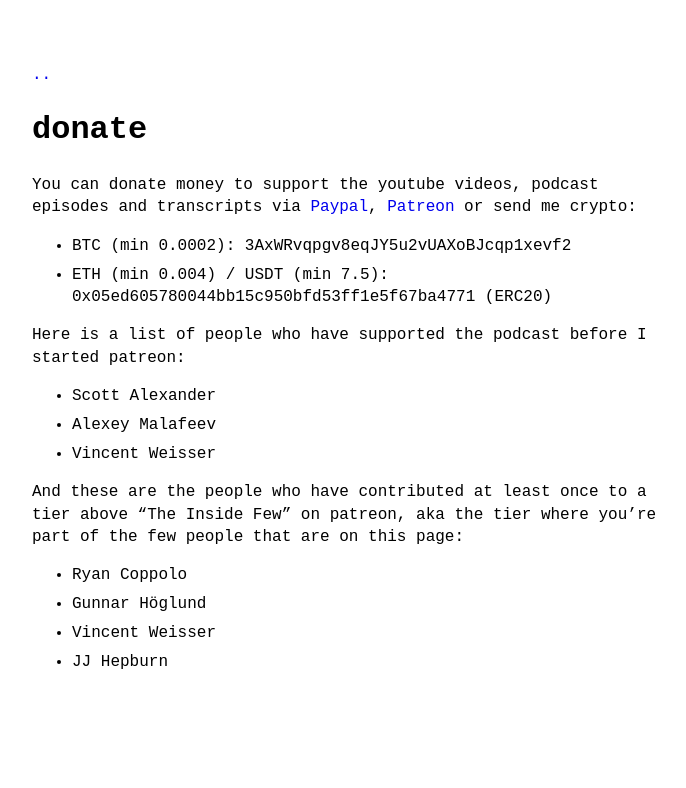
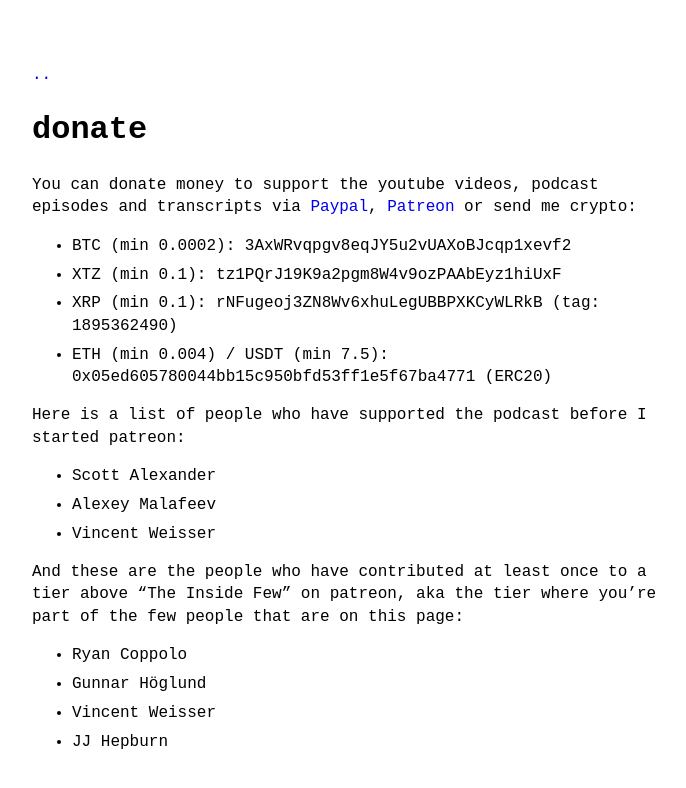
Before and after one commit to theinsideview/theinsideview.github.io, a Jekyll site: the page built from donate.md, in a window 1280 px wide. Shown: the top 788 px of the page, without its empty margins (288-974 px from the left). Built offline with Jekyll 4.4.1, drawn with Linux system fonts in a browser that asks for light colours.

Commit message:
more cryptos

```diff
--- a/donate.md
+++ b/donate.md
@@ -6,6 +6,8 @@
 You can donate money to support the youtube videos, podcast episodes and transcripts via [Paypal](https://paypal.me/michaeltrazzi), [Patreon](https://www.patreon.com/theinsideview) or send me crypto:
 
 - BTC (min 0.0002): 3AxWRvqpgv8eqJY5u2vUAXoBJcqp1xevf2
+- XTZ (min 0.1): tz1PQrJ19K9a2pgm8W4v9ozPAAbEyz1hiUxF
+- XRP (min 0.1): rNFugeoj3ZN8Wv6xhuLegUBBPXKCyWLRkB (tag: 1895362490)
 - ETH (min 0.004) / USDT (min 7.5): 0x05ed605780044bb15c950bfd53ff1e5f67ba4771 (ERC20)
 
 Here is a list of people who have supported the podcast before I started patreon:
```
